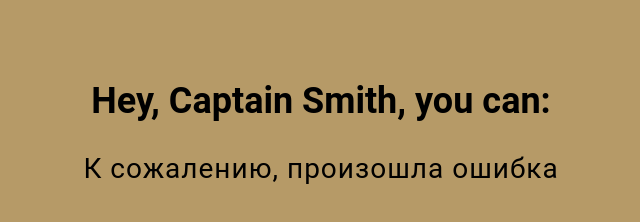
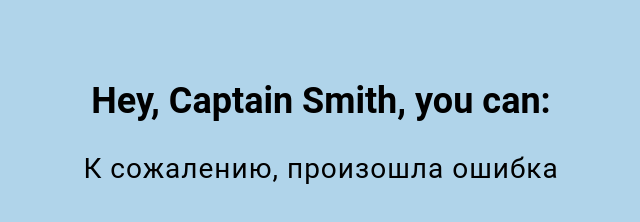
Before and after one commit to kkkiar/li2, a plain HTML site: page index.html in a window 1280 px wide. Shown: the whole page, without its empty margins (319-959 px from the left). Drawn offline with Linux system fonts and the light colour scheme; no server answers; files whose address does not match are found by name.

Commit message:
Update index.css

```diff
--- a/index.css
+++ b/index.css
@@ -2,7 +2,7 @@ body {
     font-family: 'Roboto', sans-serif;
     margin: 0;
     padding: 0;
-    background-color: #ad8e55e3;
+    background-color: #a7cfe8e3;
 }
 
 h1 {
```
